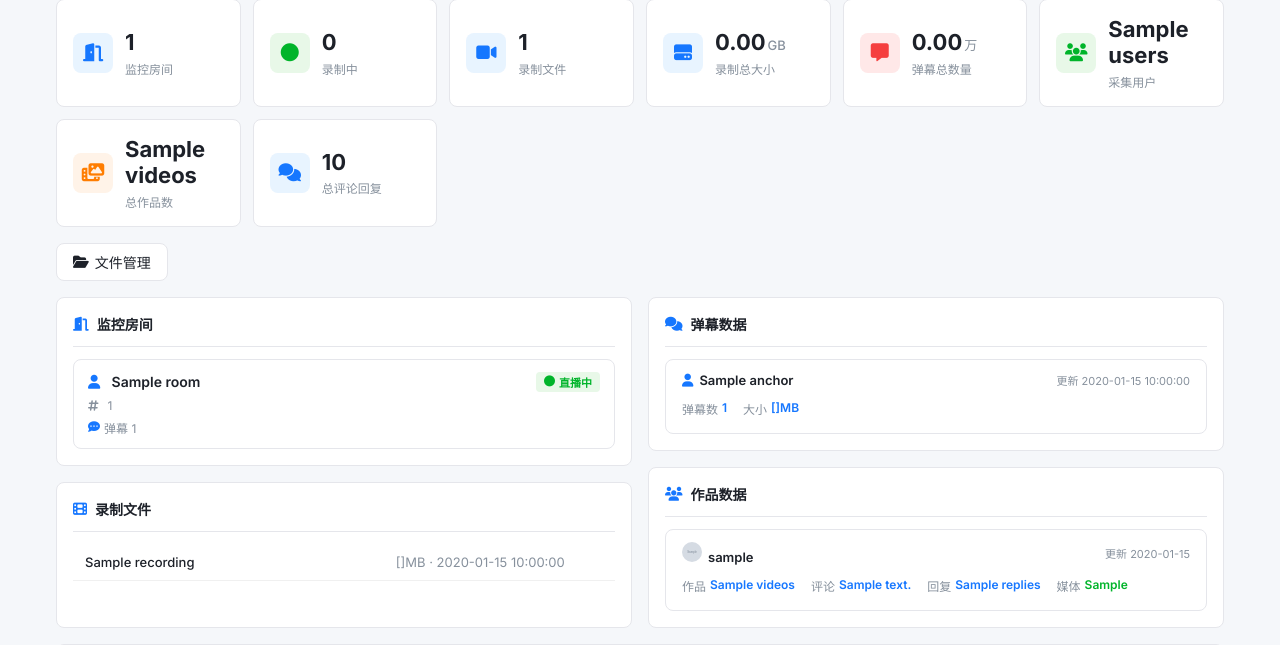
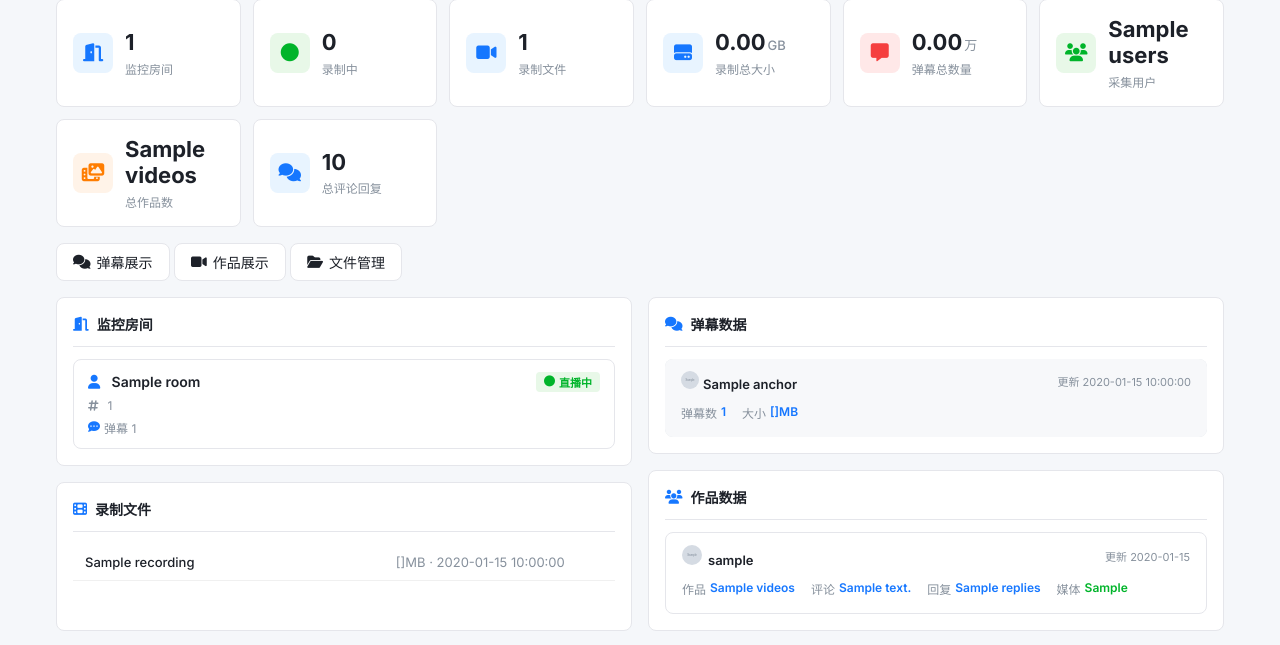
Before and after one commit to xhynice/DouyinSpace, a Flask app: template templates/index.html in a window 1280 px wide. Shown: the part 90-735 px from the top of the page. Run offline with Flask 3, Linux system fonts and the light colour scheme; the template is opened without the code that fills it: most values are stand-ins (such as "Sample title", 1, 10 or a date in 2020); grey boxes marked "Sample" are stand-in pictures.

Commit message:
feat: 弹幕/作品前端展示 + nav bar + daily_crawl构建
- app.py: 新增 /barrage/ 和 /comment/ 路由，弹幕头像/封面图
- daily_crawl.sh: 采集后自动构建弹幕/作品前端数据
- index.html: nav bar 弹幕展示/作品展示按钮，弹幕卡片背景图

```diff
--- a/app.py
+++ b/app.py
@@ -24,7 +24,7 @@ from urllib.parse import quote
 from concurrent.futures import ThreadPoolExecutor
 
 import yaml
-from flask import Flask, jsonify, request, render_template, Response
+from flask import Flask, jsonify, request, render_template, Response, send_from_directory
 
 logging.basicConfig(level=logging.INFO, format='%(asctime)s [%(levelname)s] %(message)s')
 logger = logging.getLogger(__name__)
@@ -226,6 +226,8 @@ def _stat_barrage_db(path, name):
         "size_mb": round(s.st_size / 1048576, 2),
         "modified": datetime.fromtimestamp(s.st_mtime).strftime("%Y-%m-%d %H:%M"),
         "msg_count": msg_count,
+        "avatar_url": f"{BUCKETS_BASE}/barrage/{quote(anchor, safe='/')}/avatar.jpg?download=true",
+        "cover_url": f"{BUCKETS_BASE}/barrage/{quote(anchor, safe='/')}/cover.jpg?download=true",
     }
 
 def get_barrage_dbs():
@@ -618,6 +620,28 @@ def health():
     return jsonify({"status": "ok"})
 
 
+# ── 弹幕前端展示 ──
+BARRAGE_DOCS_DIR = "/app/DouyinBarrage/docs"
+
+@app.route("/barrage/")
+@app.route("/barrage/<path:filepath>")
+def barrage_page(filepath=""):
+    if not filepath:
+        filepath = "index.html"
+    return send_from_directory(BARRAGE_DOCS_DIR, filepath)
+
+
+# ── 评论前端展示 ──
+COMMENT_DOCS_DIR = "/app/DouyinComment/docs"
+
+@app.route("/comment/")
+@app.route("/comment/<path:filepath>")
+def comment_page(filepath=""):
+    if not filepath:
+        filepath = "index.html"
+    return send_from_directory(COMMENT_DOCS_DIR, filepath)
+
+
 @app.route("/favicon.ico")
 def favicon():
     svg = '<svg xmlns="http://www.w3.org/2000/svg" viewBox="0 0 640 512"><path fill="rgb(255,212,59)" d="M352 0c0-17.7-14.3-32-32-32S288-17.7 288 0l0 64-96 0c-53 0-96 43-96 96l0 224c0 53 43 96 96 96l256 0c53 0 96-43 96-96l0-224c0-53-43-96-96-96l-96 0 0-64zM160 368c0-13.3 10.7-24 24-24l32 0c13.3 0 24 10.7 24 24s-10.7 24-24 24l-32 0c-13.3 0-24-10.7-24-24zm120 0c0-13.3 10.7-24 24-24l32 0c13.3 0 24 10.7 24 24s-10.7 24-24 24l-32 0c-13.3 0-24-10.7-24-24zm120 0c0-13.3 10.7-24 24-24l32 0c13.3 0 24 10.7 24 24s-10.7 24-24 24l-32 0c-13.3 0-24-10.7-24-24zM224 176a48 48 0 1 1 0 96 48 48 0 1 1 0-96zm144 48a48 48 0 1 1 96 0 48 48 0 1 1 -96 0zM64 224c0-17.7-14.3-32-32-32S0 206.3 0 224l0 96c0 17.7 14.3 32 32 32s32-14.3 32-32l0-96zm544-32c-17.7 0-32 14.3-32 32l0 96c0 17.7 14.3 32 32 32s32-14.3 32-32l0-96c0-17.7-14.3-32-32-32z"/></svg>'
--- a/templates/index.html
+++ b/templates/index.html
@@ -228,6 +228,32 @@ body {
   border: 1px solid #e5e6eb;
   border-radius: 8px;
   padding: 12px 16px;
+}
+.minicard-bg {
+  position: relative;
+  overflow: hidden;
+  border: none;
+}
+.minicard-bg::before {
+  content: '';
+  position: absolute;
+  inset: 0;
+  background-size: cover;
+  background-position: center;
+  filter: blur(2px);
+  transform: scale(1.05);
+  z-index: 0;
+}
+.minicard-bg::after {
+  content: '';
+  position: absolute;
+  inset: 0;
+  background: rgba(255,255,255,0.82);
+  z-index: 1;
+}
+.minicard-bg > * {
+  position: relative;
+  z-index: 2;
 }
 .minicard-header {
   display: flex;
@@ -520,6 +546,8 @@ body {
 
 <!-- Nav -->
 <nav class="nav-bar">
+  <a href="/barrage/"><i class="fas fa-comments"></i> 弹幕展示</a>
+  <a href="/comment/"><i class="fas fa-video"></i> 作品展示</a>
   <a href="/files/"><i class="fas fa-folder-open"></i> 文件管理</a>
 </nav>
 
@@ -594,9 +622,9 @@ body {
       {% if barrage_dbs %}
       <div class="minicard-grid">
         {% for db in barrage_dbs %}
-        <div class="minicard">
+        <div class="minicard minicard-bg" style="background-image:url('{{ db.cover_url }}')">
           <div class="minicard-header">
-            <span><i class="fas fa-user" style="color:#1677ff;margin-right:6px"></i>{{ db.anchor }}</span>
+            <span><img src="{{ db.avatar_url }}" style="width:18px;height:18px;border-radius:50%;margin-right:4px;object-fit:cover" onerror="this.style.display='none'">{{ db.anchor }}</span>
             <span style="font-size:11px;color:#86909c;font-weight:400">更新 {{ db.modified }}</span>
           </div>
           <div class="minicard-body">
```
Also changed, not shown: 1 other file.
